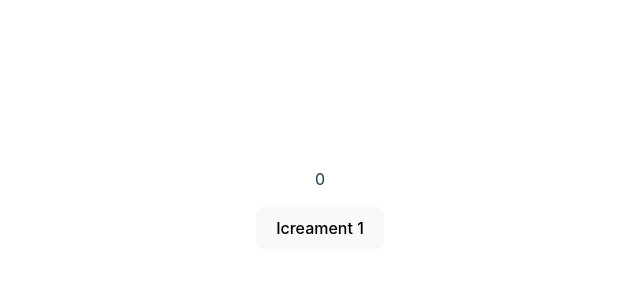
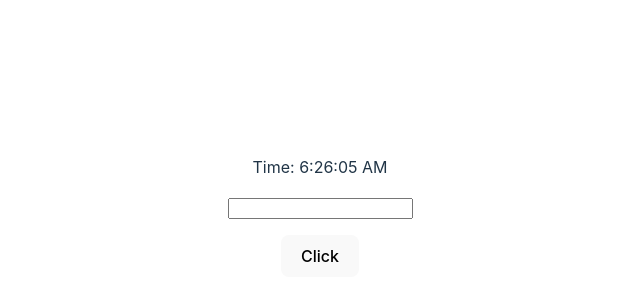
Before and after one commit to mdmidulhosen/React-Js-Vite-Project-LWS-, a React (Vite) app: page / in a window 1280 px wide. Shown: the part 184-484 px from the top of the page, without its empty margins (320-960 px from the left). Built offline with nearby package versions, Linux system fonts and the light colour scheme.

Commit message:
useEffect done

```diff
--- a/src/App.jsx
+++ b/src/App.jsx
@@ -12,6 +12,8 @@
 import themeContext from "./context/themeContext";
 import Todo from "./component/Todo";
 import AnotherCounter from "./component/AnotherCounter";
+import UseEffectClass from "./component/UseEffectClass";
+import UseEffectFunction from "./component/UseEffectFunction";
 
 export default class App extends Component {
   state = {
@@ -38,7 +40,7 @@
       <>
         <div className="app">
 
-          <AnotherCounter />
+          <UseEffectFunction />
 
           {/* <ClickCounter />
           <HovwerCounter /> */}
--- /dev/null
+++ b/src/component/UseEffectClass.jsx
@@ -0,0 +1,46 @@
+import React, { Component } from 'react'
+
+export class UseEffectClass extends Component {
+
+    state = {
+        count: 0,
+        date: new Date()
+    }
+
+    componentDidMount() {
+        const { count } = this.state
+        document.title = `Clicked ${count} times`;
+        setInterval(this.tick, 1000);
+    }
+    componentDidUpdate() {
+        const { count } = this.state
+        document.title = `Clicked ${count} times`;
+        setInterval(this.tick, 1000);
+    }
+
+    addClick = () => {
+        this.setState(({ count }) => ({
+            count: count + 1,
+        }))
+    }
+
+    tick = () => {
+        this.setState({
+            date: new Date()
+        })
+    }
+
+    render() {
+        const { date, count } = this.state
+        return (
+            <div>
+                <p>Time: {date.toLocaleTimeString()}</p>
+                <p>
+                    <button type='button' onClick={this.addClick}>Click</button>
+                </p>
+            </div>
+        )
+    }
+}
+
+export default UseEffectClass
--- /dev/null
+++ b/src/component/UseEffectFunction.jsx
@@ -0,0 +1,38 @@
+import React, { useEffect, useState } from 'react'
+
+export default function UseEffectFunction() {
+    const [ count, setCount] = useState(0);
+    const [ text, setText] = useState('');
+    const [ date, setDate] = useState(new Date());
+
+    useEffect(()=>{
+        console.log("component render")
+        document.title = `Clicked ${count} Times`
+    }, [count])
+
+    useEffect(()=>{
+        const interval = setInterval(tick, 1000)
+        return ()=>{
+            clearInterval(interval)
+        }
+    })
+
+    const tick = () =>{
+        setDate(new Date());
+    }
+
+    const addClick = ()=>{
+        setCount((prevCount) => prevCount + 1)
+    }
+
+
+  return (
+    <div>
+      <p>Time: {date.toLocaleTimeString()}</p>
+      <input type="text" onChange={(e) => setText(e.target.value)} />
+      <p>
+        <button type='button' onClick={addClick}>Click</button>
+      </p>
+    </div>
+  )
+}
```
